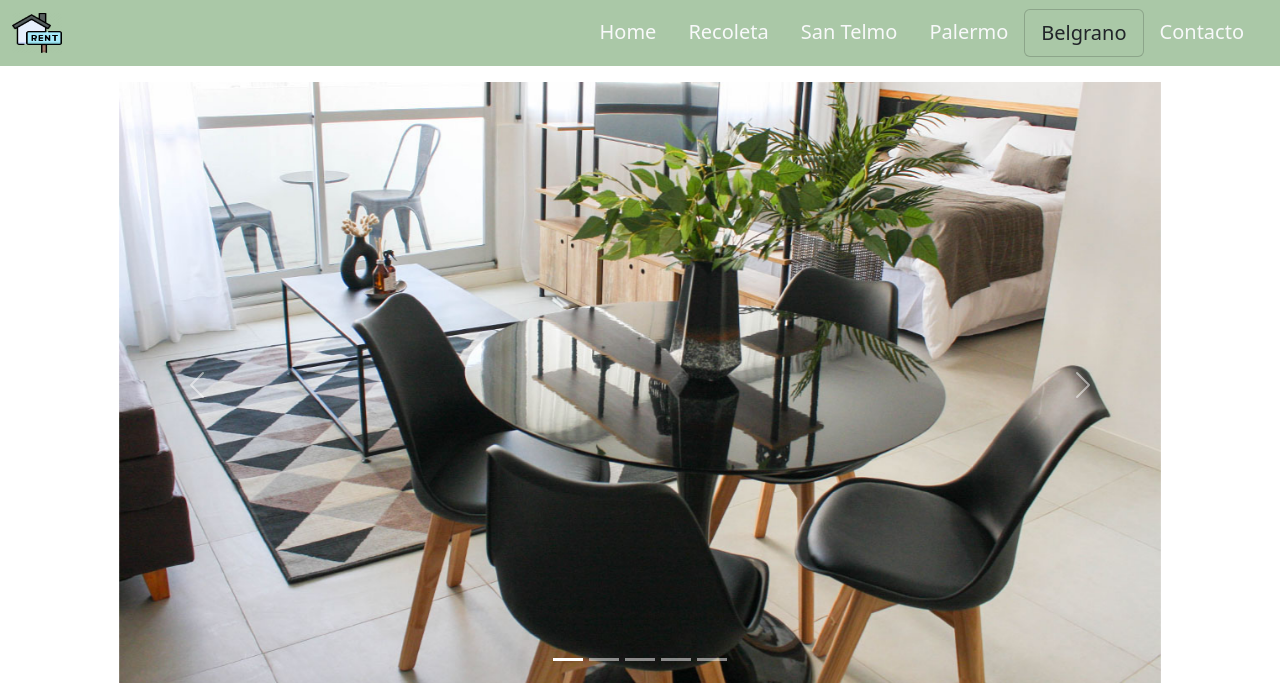
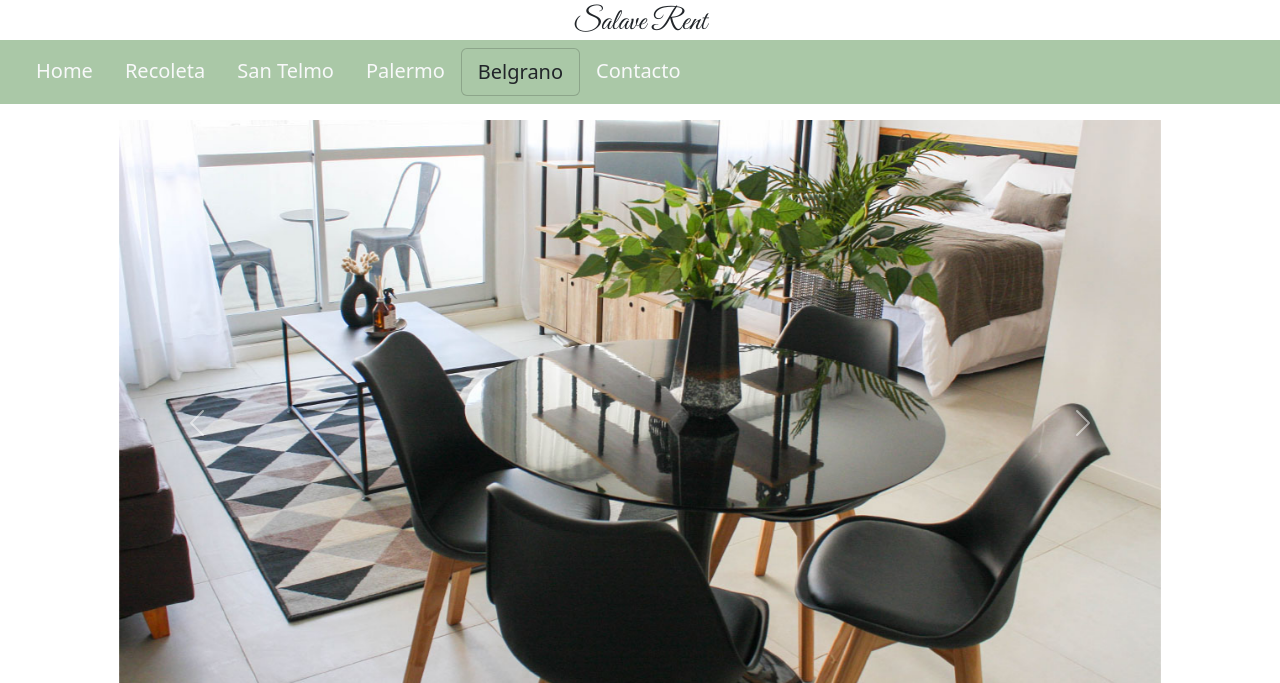
Before and after one commit to Juan-Salave/Desarrollo-Web-Final, a website: page pages/depto4.html in a window 1280 px wide. Shown: the top 683 px of the page. Drawn offline with nearby package versions, Linux system fonts and the light colour scheme.

Commit message:
se aplico seo

```diff
--- a/css/estilos.css
+++ b/css/estilos.css
@@ -1,3 +1,21 @@
+
+.box1 {
+  width: 100%;
+  height: 40px;
+  font-size: 30px;
+  /* margin-top: 8px; */
+  margin-bottom: 0px;
+  text-align: center;
+  font-family: "Great Vibes", cursive;
+
+  animation: mySlide;
+  animation-iteration-count: 1;
+  animation-duration: 5s;
+}
+@keyframes mySlide {
+  from{margin-left: 100%;}
+  to{margin-left: 0%;}
+}
 
 .contenedor {
     width: 100%;
--- a/pages/depto4.html
+++ b/pages/depto4.html
@@ -5,21 +5,29 @@
     <meta name="viewport" content="width=device-width, initial-scale=1">
     <title>Depto | Recoleta</title>
     <link href="https://cdn.jsdelivr.net/npm/bootstrap@5.3.3/dist/css/bootstrap.min.css" rel="stylesheet" integrity="sha384-QWTKZyjpPEjISv5WaRU9OFeRpok6YctnYmDr5pNlyT2bRjXh0JMhjY6hW+ALEwIH" crossorigin="anonymous">
+    <link href="https://fonts.googleapis.com/css2?family=Great+Vibes&display=swap" rel="stylesheet">
     <link href="../css/estilos.css" rel="stylesheet">
     <link href="../styles.css" rel="stylesheet">
+
+<!-- SEO -->
+    <meta name="description" content="Alquileres temporales en Capital Federal | Argentina">
+    <meta name="keywords"    content="Alquiler,Temporales,Recoleta,Palermo,SanTelmo,Belgrano,CABA">
+<!-- og -->
+    <meta property="og:type" content="website">
+    <meta property="og:title" content="Alquilers temporales en Buenos Aires">
+    <meta property="og:description" content="Alquileres temporales en los mejores barrios de buenos aires, departamentos de 1,2 y 3 Ambientes">
+    <meta property="og:image" content="#">
+    <meta property="og:url" content="https://juan-salave.github.io/include_sass-seo/">
   </head>
 
 <body>
 
-<!-- BARRA-->
-  <div class="navbar navbar-expand-lg bg-info ">
+  <header>
+    <p class="box1">Salave Rent</p>
+  </header>
+<!-- BARRA DE NAVEGACION -->
+  <div class="navbar navbar-expand-lg bg-info">
     <div class="container-fluid">
-      <a class="navbar-brand" href="./index.html">
-        <p class="my-0">
-            <img src="../assets/img/logo/rent4.png" alt="Salave_Rent" width="50" height="40">
-        </p>
-      </a>
-  <!-- BARRA DE NAVEGACION -->
       <nav class="nav nav-pills flex-column flex-md-row flex-sm-row flex-lg-row mx-2">
         <a class="flex-sm-fill text-sm-center nav-link text-light fs-5" href="../index.html">Home</a>
         <a class="flex-sm-fill text-sm-center nav-link text-light fs-5" href="depto1.html">Recoleta</a>
```
Also changed, not shown: index.html (+20 -10 lines), pages/contacto.html (+18 -9 lines), pages/depto1.html (+17 -8 lines), pages/depto2.html (+20 -11 lines), pages/depto3.html (+18 -8 lines).
